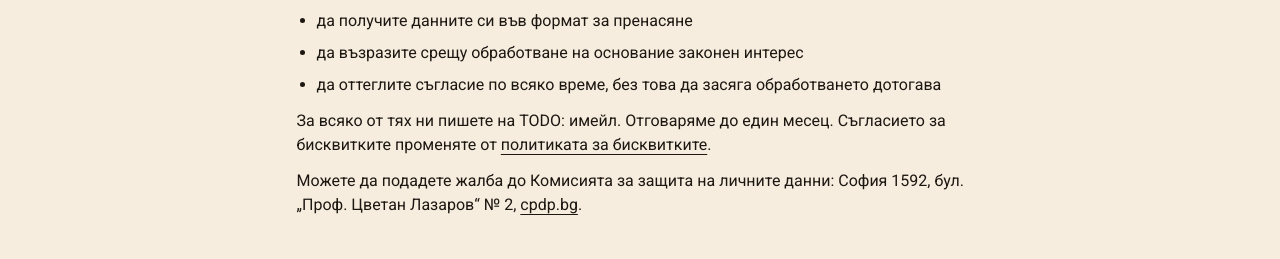
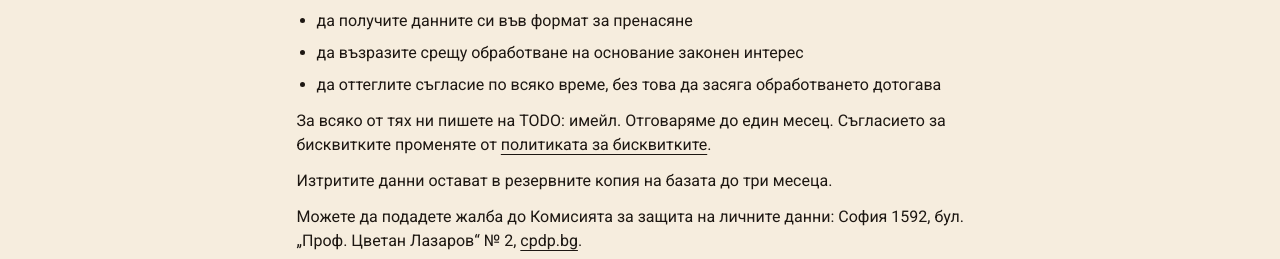
Before and after one commit to Nik-Kolev/beepollen, a Next.js app: page /privacy in a window 1280 px wide. Shown: the part 3504-3763 px from the top of the page. Built offline with nearby package versions, Linux system fonts and the light colour scheme; no server answers.

Commit message:
Say how long deleted data stays in the backups
Up to three months; the Backblaze lifecycle moves to 90 days to match the
server's own retention.

```diff
--- a/src/app/(shop)/privacy/page.tsx
+++ b/src/app/(shop)/privacy/page.tsx
@@ -195,6 +195,9 @@ export default function PrivacyPage() {
             .
           </p>
           <p>
+            Изтритите данни остават в резервните копия на базата до три месеца.
+          </p>
+          <p>
             Можете да подадете жалба до Комисията за защита на личните данни:
             София 1592, бул. „Проф. Цветан Лазаров“ № 2,{" "}
             <a href="https://cpdp.bg/" className={TEXT_LINK}>
```
